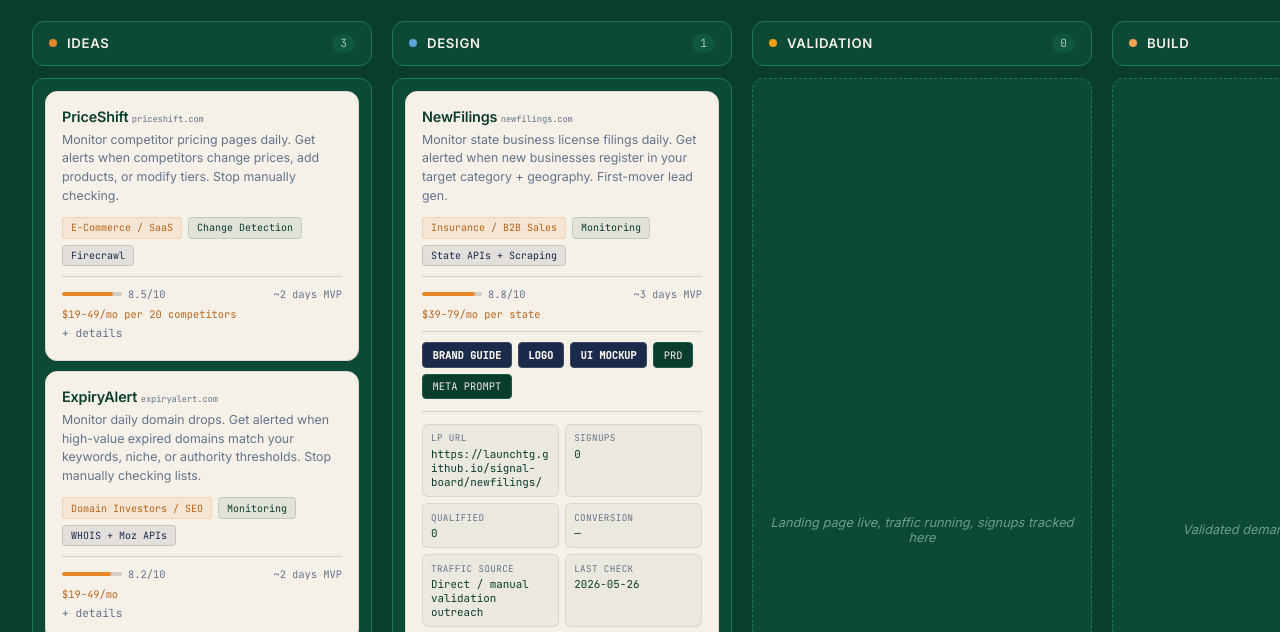
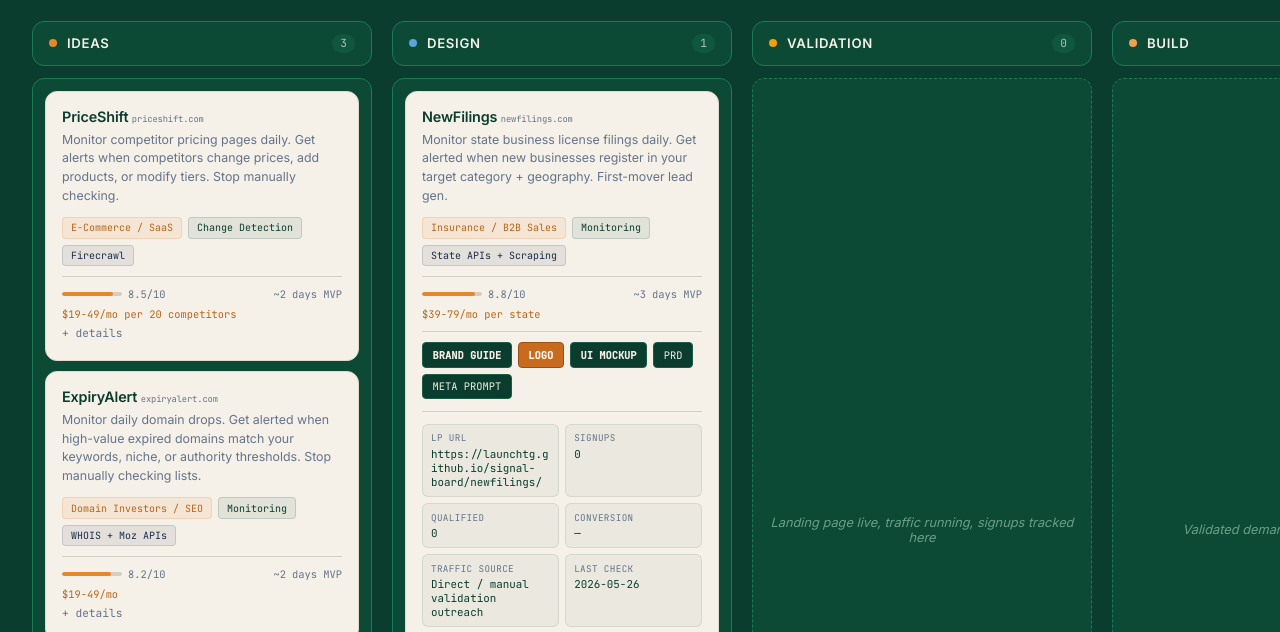
Before and after one commit to launchtg/signal-board, a plain HTML site: page index.html in a window 1280 px wide. Shown: the part 99-731 px from the top of the page. Drawn offline with nearby package versions, Linux system fonts and the light colour scheme.

Commit message:
Add pending-approval asset state to Signal Board

```diff
--- a/index.html
+++ b/index.html
@@ -372,10 +372,21 @@
     .asset-link.brand-link,
     .asset-link.logo-link,
     .asset-link.ui-link {
-      background: var(--navy);
+      background: var(--deep-green);
       color: var(--warm-ivory);
-      border-color: #3A4A5C;
+      border-color: var(--pine-green);
       font-weight: 700;
+    }
+
+    .asset-link.pending-approval {
+      background: #C86B1F;
+      color: #FFF9F2;
+      border-color: #9E4F12;
+    }
+
+    .asset-link.pending-approval:hover {
+      background: #B95E15;
+      border-color: #8D430B;
     }
 
     .card-logo-preview {
@@ -759,13 +770,15 @@
     }
 
     function renderAssets(project) {
+      const pending = new Set(project.assets?.pendingApproval || []);
+      const pendingClass = (key) => pending.has(key) ? ' pending-approval' : '';
       return `
         <div class="card-assets">
-          ${project.assets.brandGuide ? `<a href="#" onclick="openModal('${escapeJs(project.name)} — Brand Guide','image','${rawUrl(project.assets.brandGuide)}');return false" class="asset-link brand-link">BRAND GUIDE</a>` : ''}
-          ${project.assets.logo ? `<a href="#" onclick="openModal('${escapeJs(project.name)} — Logo','image','${rawUrl(project.assets.logo)}');return false" class="asset-link logo-link">LOGO</a>` : ''}
-          ${project.assets.uiMockup ? `<a href="#" onclick="openModal('${escapeJs(project.name)} — UI Mockup','image','${rawUrl(project.assets.uiMockup)}');return false" class="asset-link ui-link">UI MOCKUP</a>` : ''}
-          ${project.assets.prd ? `<a href="#" onclick="openModal('${escapeJs(project.name)} — PRD','markdown','${rawUrl(project.assets.prd)}');return false" class="asset-link">PRD</a>` : ''}
-          ${project.assets.metaPrompt ? `<a href="#" onclick="openModal('${escapeJs(project.name)} — Meta Prompt','markdown','${rawUrl(project.assets.metaPrompt)}');return false" class="asset-link">META PROMPT</a>` : ''}
+          ${project.assets.brandGuide ? `<a href="#" onclick="openModal('${escapeJs(project.name)} — Brand Guide','image','${rawUrl(project.assets.brandGuide)}');return false" class="asset-link brand-link${pendingClass('brandGuide')}">BRAND GUIDE</a>` : ''}
+          ${project.assets.logo ? `<a href="#" onclick="openModal('${escapeJs(project.name)} — Logo','image','${rawUrl(project.assets.logo)}');return false" class="asset-link logo-link${pendingClass('logo')}">LOGO</a>` : ''}
+          ${project.assets.uiMockup ? `<a href="#" onclick="openModal('${escapeJs(project.name)} — UI Mockup','image','${rawUrl(project.assets.uiMockup)}');return false" class="asset-link ui-link${pendingClass('uiMockup')}">UI MOCKUP</a>` : ''}
+          ${project.assets.prd ? `<a href="#" onclick="openModal('${escapeJs(project.name)} — PRD','markdown','${rawUrl(project.assets.prd)}');return false" class="asset-link${pendingClass('prd')}">PRD</a>` : ''}
+          ${project.assets.metaPrompt ? `<a href="#" onclick="openModal('${escapeJs(project.name)} — Meta Prompt','markdown','${rawUrl(project.assets.metaPrompt)}');return false" class="asset-link${pendingClass('metaPrompt')}">META PROMPT</a>` : ''}
         </div>`;
     }
 
--- a/projects.json
+++ b/projects.json
@@ -228,7 +228,10 @@
         "uiMockup": "newfilings/ui-mockup.png",
         "prd": "newfilings/PRD.md",
         "metaPrompt": "newfilings/meta-prompt.md",
-        "brandGuide": "newfilings/brand-guide.png"
+        "brandGuide": "newfilings/brand-guide.png",
+        "pendingApproval": [
+          "logo"
+        ]
       },
       "validation": {
         "lpUrl": "https://launchtg.github.io/signal-board/newfilings/",
```
